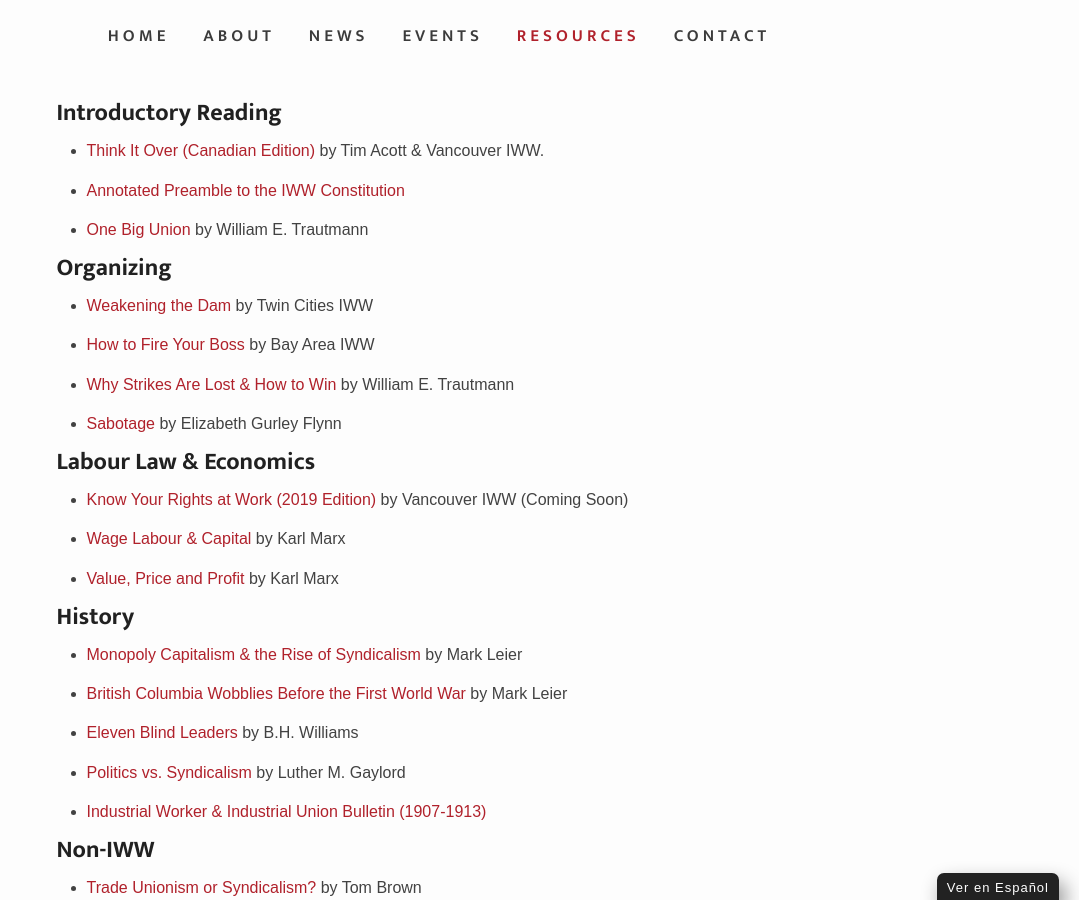
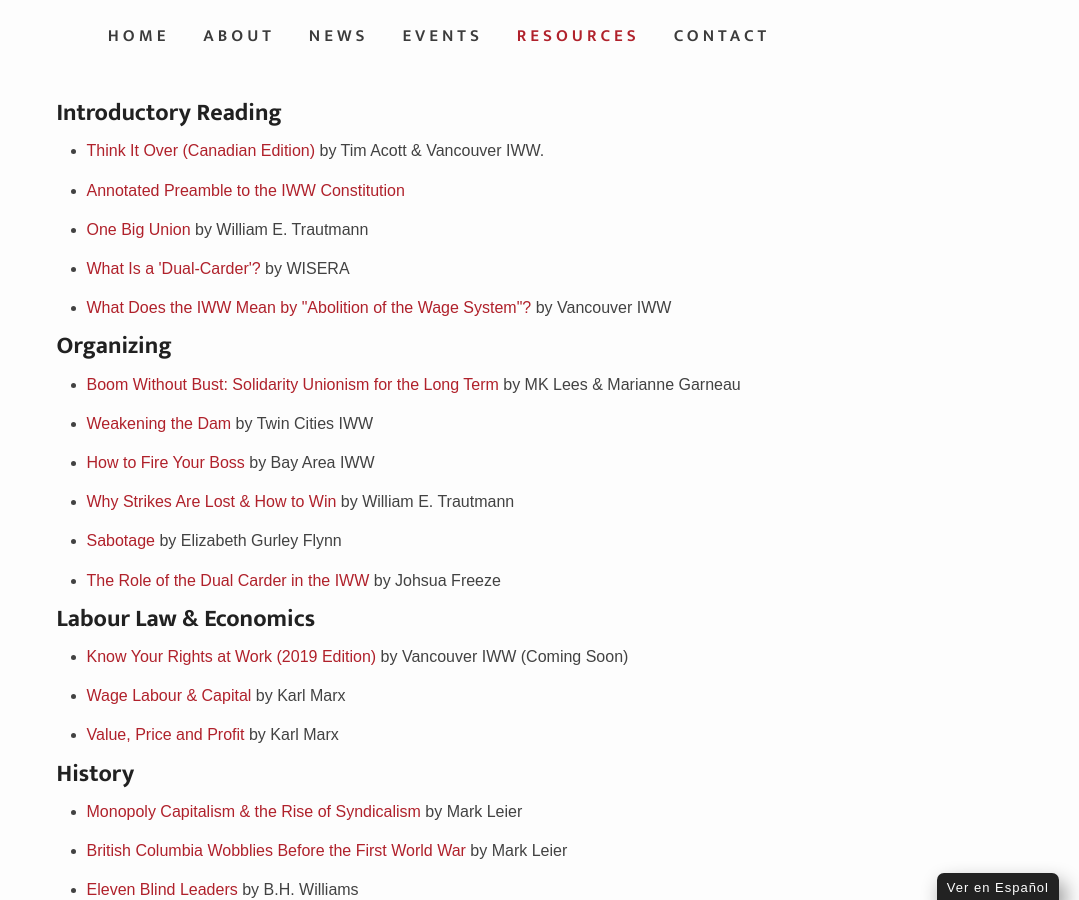
Before and after one commit to vancouveriww/vancouveriww.github.io, a Jekyll site: the page built from resources.html, in a window 1280 px wide and 900 px high, scrolled down 391 px. Shown: the whole window, without its empty margins (201-1280 px from the left). Built offline with Jekyll 4.4.1, drawn with Linux system fonts in a browser that asks for light colours; some web fonts are replaced.

Commit message:
Update resources.html

```diff
--- a/resources.html
+++ b/resources.html
@@ -9,13 +9,17 @@
   <li><a href="{{site.baseurl}}/think-it-over">Think It Over (Canadian Edition)</a> by Tim Acott & Vancouver IWW.</li>
   <li><a href="{{site.baseurl}}/annotated-preamble">Annotated Preamble to the IWW Constitution</a></li>
   <li><a href="https://www.iww.org/gu/about/official/OBU">One Big Union</a> by William E. Trautmann</li>
+  <li><a href="https://iww.org.uk/news/what-is-a-dual-carder/">What Is a 'Dual-Carder'?</a> by WISERA</li>
+  <li><a href="">What Does the IWW Mean by "Abolition of the Wage System"?</a> by Vancouver IWW</li>
 </ul>
 <h2>Organizing</h2>
 <ul>
-    <li><a href="https://libcom.org/library/weakening-dam-twin-cities-iww">Weakening the Dam</a> by Twin Cities IWW</li>
-    <li><a href="http://freepacifica.savegrassrootsradio.org/redblack/books/iww-fireboss.html">How to Fire Your Boss</a> by Bay Area IWW</li>
-    <li><a href="https://www.iww.org/history/library/Trautmann/loststrikes">Why Strikes Are Lost & How to Win</a> by William E. Trautmann</li>
-    <li><a href="https://www.iww.org/history/library/Flynn/Sabotage">Sabotage</a> by Elizabeth Gurley Flynn</li>
+  <li><a href="http://organizing.work/2018/09/boom-without-bust-solidarity-unionism-for-the-long-term/">Boom Without Bust: Solidarity Unionism for the Long Term</a> by MK Lees & Marianne Garneau</li>
+  <li><a href="https://libcom.org/library/weakening-dam-twin-cities-iww">Weakening the Dam</a> by Twin Cities IWW</li>
+  <li><a href="http://freepacifica.savegrassrootsradio.org/redblack/books/iww-fireboss.html">How to Fire Your Boss</a> by Bay Area IWW</li>
+  <li><a href="https://www.iww.org/history/library/Trautmann/loststrikes">Why Strikes Are Lost & How to Win</a> by William E. Trautmann</li>
+  <li><a href="https://www.iww.org/history/library/Flynn/Sabotage">Sabotage</a> by Elizabeth Gurley Flynn</li>
+  <li><a href="https://libcom.org/files/DualCardIWW.pdf">The Role of the Dual Carder in the IWW</a> by Johsua Freeze</li>
 </ul>
 <h2>Labour Law & Economics</h2>
 <ul>
```
